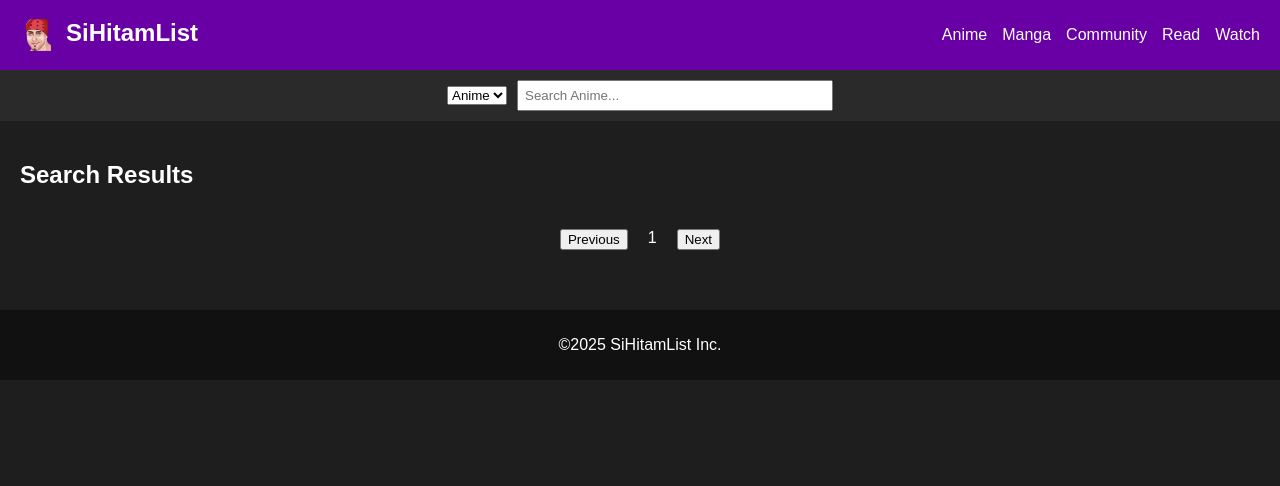
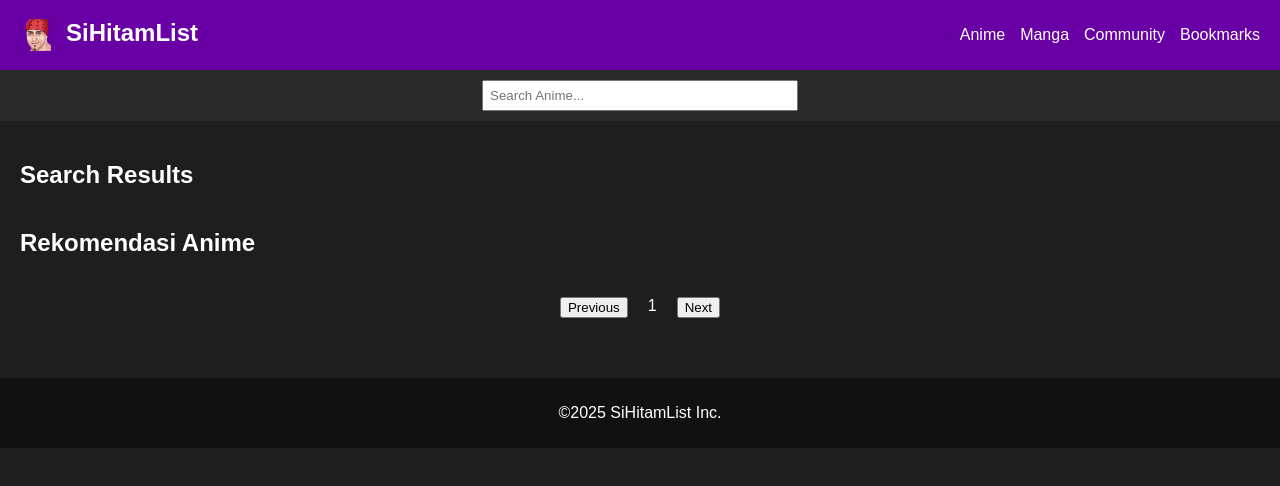
Before and after one commit to Dsky4003/SiHitamList, a plain HTML site: page index.html in a window 1280 px wide. Drawn offline with Linux system fonts and the light colour scheme.

Commit message:
Update index.html

```diff
--- a/index.html
+++ b/index.html
@@ -17,23 +17,25 @@
         <li>Anime</li>
         <li>Manga</li>
         <li>Community</li>
-        <li>Read</li>
-        <li>Watch</li>
+        <li>Bookmarks</li>
       </ul>
     </nav>
   </header>
 
   <div class="search-bar">
-    <select id="filter">
-      <option value="anime">Anime</option>
-    </select>
     <input type="text" id="searchInput" placeholder="Search Anime..."/>
   </div>
 
   <main>
+
     <section class="anime-section">
       <h2>Search Results</h2>
       <div class="cards" id="animeResults"></div>
+    </section>
+
+     <section class="anime-section">
+      <h2>Rekomendasi Anime</h2>
+      <div class="cards" id="recommendedAnime"></div>
     </section>
 
     <div class="pagination">
```
